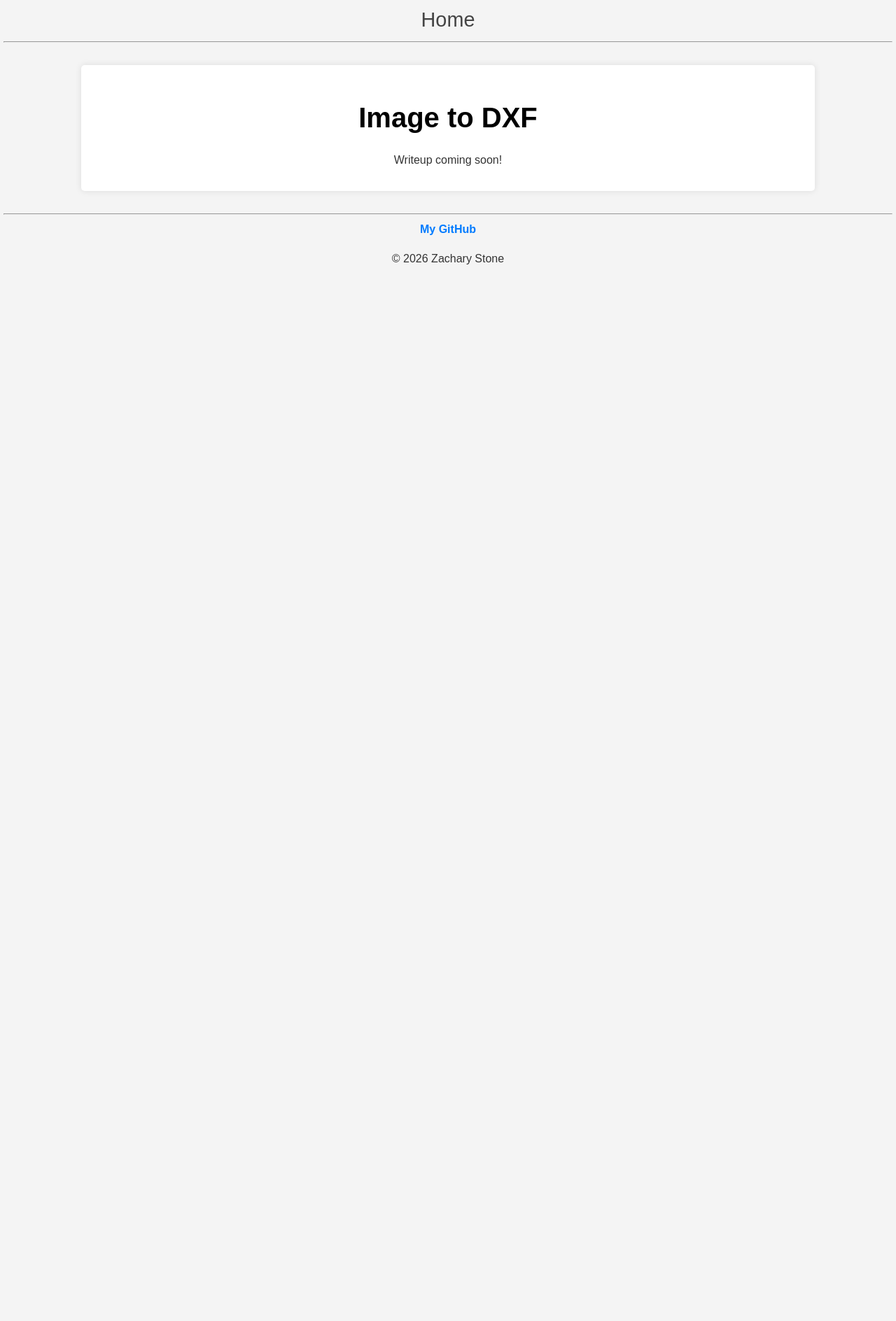
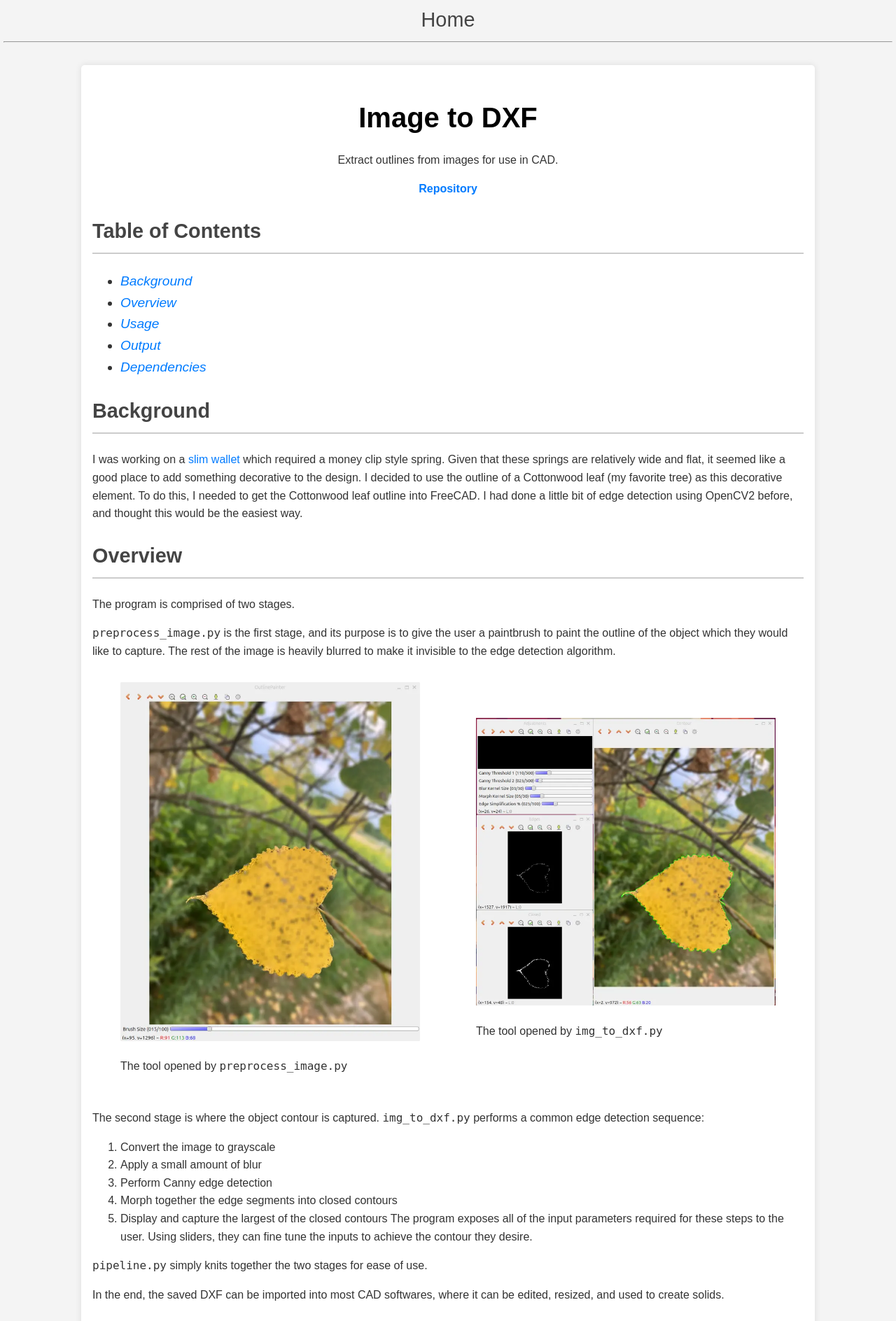
Before and after one commit to Stone071/skipping_stone_eng, a Flask app: page /image-to-dxf in a window 1280 px wide. Shown: the top 1888 px of the page at 70% size. Before the commit the page ends 378 px from the top, so only its background shows below. Run offline with Flask 3, Linux system fonts and the light colour scheme.

Commit message:
wrote image to dxf page

```diff
--- a/templates/image-to-dxf.html
+++ b/templates/image-to-dxf.html
@@ -5,7 +5,91 @@
 
     <div class="projectHead">
         <h1>Image to DXF</h1>
-        <p>Writeup coming soon!</p>
+        <p>Extract outlines from images for use in CAD.</p>
+        <a class="repoLink" href="https://github.com/Stone071/img_to_dxf">Repository</a>
     </div>
 
+    <h2>Table of Contents</h2>
+    <ul class="tableOfContents">
+        <li><a href="#background">Background</a></li>
+        <li><a href="#overview">Overview</a></li>
+        <li><a href="#usage">Usage</a></li>
+        <li><a href="#output">Output</a></li>
+        <li><a href="#dependencies">Dependencies</a></li>
+    </ul>
+
+    <h2 id="background">Background</h2>
+    <p>I was working on a <a href="{{ url_for('slim_wallet_page') }}">slim wallet</a>
+    which required a money clip style spring. Given that these springs are relatively wide and flat, it seemed
+    like a good place to add something decorative to the design. I decided
+    to use the outline of a Cottonwood leaf (my favorite tree) as this
+    decorative element. To do this, I needed to get the Cottonwood leaf
+    outline into FreeCAD. I had done a little bit of edge detection using
+    OpenCV2 before, and thought this would be the easiest way.</p>
+
+    <h2 id="overview">Overview</h2>
+    <p>The program is comprised of two stages.</p>
+    <p><code>preprocess_image.py</code> is the first stage, and its purpose is
+    to give the user a paintbrush to paint the outline of the object which
+    they would like to capture. The rest of the image is heavily blurred to
+    make it invisible to the edge detection algorithm.</p>
+
+    <div class="figurePicture">
+        <figure style="width:50%;">
+            <img src="{{ url_for('static', filename='preprocess_image_cottonwood_leaf.webp') }}" style="width:100%">
+            <figcaption><p>The tool opened by <code>preprocess_image.py</code></p></figcaption>
+        </figure>
+        <figure style="width:50%;">
+            <img src="{{ url_for('static', filename='img_to_dxf_cottonwood_leaf.webp') }}" style="width:100%">
+            <figcaption><p>The tool opened by <code>img_to_dxf.py</code></p></figcaption>
+        </figure>
+    </div>
+
+    <p>The second stage is where the object contour is captured.
+    <code>img_to_dxf.py</code> performs a common edge detection sequence:</p>
+    <ol>
+        <li>Convert the image to grayscale</li>
+        <li>Apply a small amount of blur</li>
+        <li>Perform Canny edge detection</li>
+        <li>Morph together the edge segments into closed contours</li>
+        <li>Display and capture the largest of the closed contours The program
+        exposes all of the input parameters required for these steps to the
+        user. Using sliders, they can fine tune the inputs to achieve the
+        contour they desire.</li>
+    </ol>
+
+    <p><code>pipeline.py</code> simply knits together the two stages for ease of use.</p>
+    <p>In the end, the saved DXF can be imported into most CAD softwares, where it can be edited, resized, and used to create solids.</p>
+
+    <h2 id="usage">Usage</h2>
+    <p>Place the image you would like to operate on in ./originals/ and then
+    run
+    <br /><code>$ python3 pipeline.py</code></p>
+    <p>Instructions will be given in the command line. Whenever image manipulation is being performed, press “s”
+    to save the image, and “q” to quit the current step and move on to the
+    next.</p>
+
+    <h2 id="output">Output</h2>
+    <div class="figurePicture">
+        <figure style="width:50%;">
+            <img src="{{ url_for('static', filename='freecad_cottonwood_leaf.png') }}" style="width:100%">
+            <figcaption><p>The contour of the cottonwood leaf imported into FreeCAD and made solid.</p></figcaption>
+        </figure>
+    </div>
+
+    <h2 id="dependencies">Dependencies</h2>
+    <ul>
+    <li>ezdxf</li>
+    <li>opencv2</li>
+    <li>numpy</li>
+    </ul>
+
+    <h3 id="acquiring-dependencies">Acquiring Dependencies</h3>
+    <p>On Ubuntu, the system Python installation is managed by the OS, and
+    so the OS package manager is used to install Python packages.<br />
+    <code>$ apt install python3-ezdxf python3-numpy python3-opencv</code></p>
+    <p>Other systems may use the Python package manager to install each of
+    these.<br />
+    <code>$ pip install {package}</code></p>
+
 {% endblock %}
```
Also changed, not shown: templates/index.html (+3 -15 lines), static/freecad_cottonwood_leaf.png (added), static/img_to_dxf_cottonwood_leaf.webp (added), static/preprocess_image_cottonwood_leaf.webp (added).
